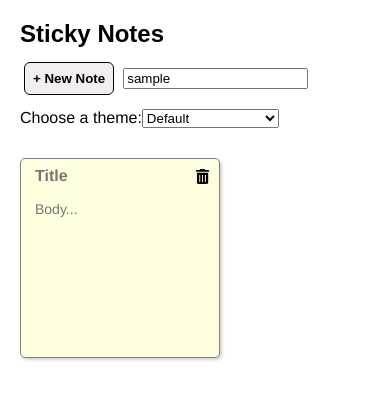
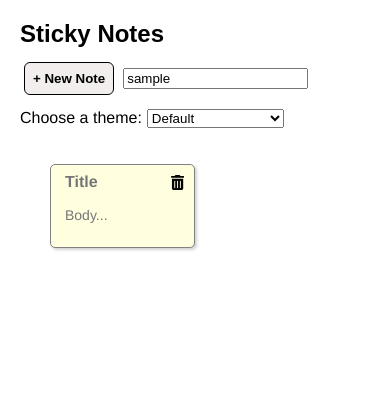
Before and after one commit to sheblair/sticky-notes, a React (Vite) app: page / in a window 390 px wide. Both pictures are taken after typing "Sample" into the empty fields and a click on the button "+ New Note". Shown: the top 400 px of the page. Built offline with nearby package versions, Linux system fonts and the light colour scheme.

Commit message:
figuring out responsive grid for notes

```diff
--- a/src/App.jsx
+++ b/src/App.jsx
@@ -7,7 +7,9 @@ export default function App() {
     JSON.parse(localStorage.getItem("notes")) || []
   );
   const [searchText, setSearchText] = useState("");
-  const [theme, setTheme] = useState("");
+  const [theme, setTheme] = useState(
+    JSON.parse(localStorage.getItem("theme")) || ""
+  );
   const [backgroundColors, setBackgroundColors] = useState([]);
   const [themeOptions, setThemeOptions] = useState([
     {
@@ -71,6 +73,7 @@ export default function App() {
   // when user selects a theme option, set theme to that hex value
   function switchTheme(selectedOptionHexVal) {
     setTheme(selectedOptionHexVal);
+    localStorage.setItem("theme", JSON.stringify(theme));
     console.log(theme);
   }
 
--- a/src/components/OptionsList.jsx
+++ b/src/components/OptionsList.jsx
@@ -11,6 +11,7 @@ export default function OptionsList(props) {
       <select
         name="theme"
         id="theme"
+        className="select-menu"
         value={props.theme}
         onChange={(event) => props.switchTheme(event.target.value)}
       >
--- a/src/index.css
+++ b/src/index.css
@@ -15,13 +15,6 @@ input,
 textarea {
   outline: none;
   resize: none;
-}
-
-.notes-list {
-  display: flex;
-  flex-wrap: wrap;
-  padding: 10px;
-  margin: 0;
 }
 
 .header-title {
@@ -64,9 +57,18 @@ textarea {
   margin: 10px 0 10px 20px;
 }
 
+.select-menu {
+  margin-left: 5px;
+  cursor: pointer;
+}
+
+.notes-list {
+  display: grid;
+  grid-template-columns: 1fr 1fr;
+  gap: 20px;
+}
+
 .note {
-  width: 200px;
-  height: 200px;
   margin: 10px;
   background-color: lightyellow;
   border: 1px solid grey;
```
